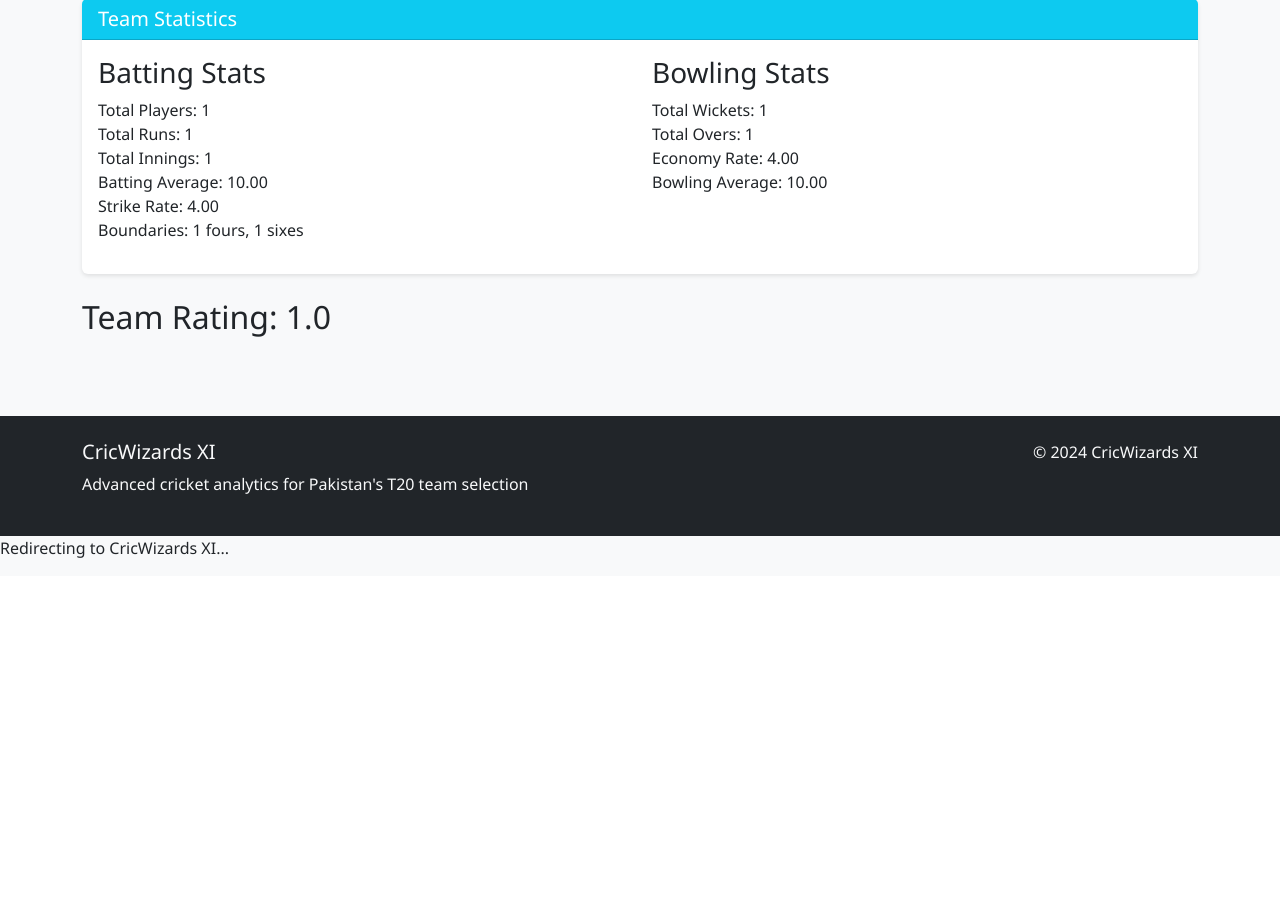
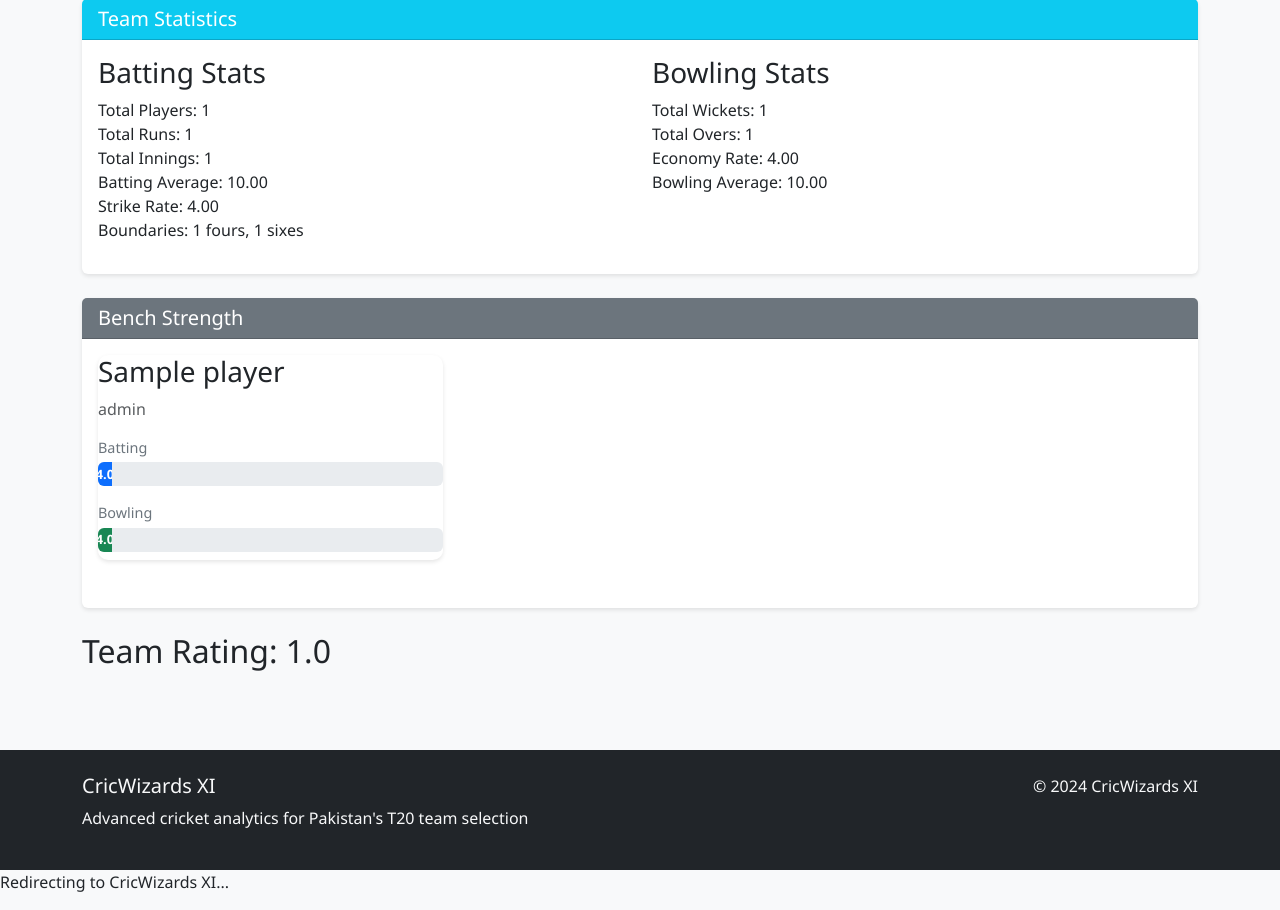
Before and after one commit to Kh4N02/FINAL-YEAR-PROJECT, a Flask app: template website/templates/predict.html in a window 1280 px wide. Shown: the part 971-1881 px from the top of the page. Before the commit the page ends 1529 px from the top, so only its background shows below. Run offline with Flask 2, Linux system fonts and the light colour scheme; the template is opened without the code that fills it: most values are stand-ins (such as "Sample title", 1, 10 or a date in 2020); parts of the project's set-up code (start-up, migrations or seed data) failed here and were passed over.

Commit message:
Bench strength added

```diff
--- a/cricwizards/websites/static/css/styles.css
+++ b/cricwizards/websites/static/css/styles.css
@@ -128,3 +128,28 @@ body {
     margin: 0;
     font-weight: 600;
 }
+
+/* Add these styles for bench strength */
+.bench-strength .player-card {
+    background: #f8f9fa;
+    border: 1px solid #dee2e6;
+    padding: 1rem;
+    border-radius: 8px;
+    transition: all 0.3s ease;
+}
+
+.bench-strength .player-card:hover {
+    transform: translateY(-3px);
+    box-shadow: 0 4px 8px rgba(0,0,0,0.1);
+}
+
+.bench-strength .player-card h3 {
+    font-size: 1.1rem;
+    margin-bottom: 0.5rem;
+    color: #495057;
+}
+
+.bench-strength .text-muted {
+    font-size: 0.9rem;
+    margin-bottom: 1rem;
+}
--- a/cricwizards/websites/templates/index.html
+++ b/cricwizards/websites/templates/index.html
@@ -11,13 +11,13 @@
         {% for team in teams %}
         <div class="col">
             <div class="team-card h-100">
-                <form action="{{ url_for('predict') }}" method="post">
+            <form action="{{ url_for('predict') }}" method="post">
                     <input type="hidden" name="team_id" value="{{ team.id }}">
                     <button type="submit" class="btn btn-light w-100 h-100 p-4 team-button">
                         <div class="team-flag mb-3">{{ team.flag }}</div>
                         <h3 class="team-name">{{ team.name }}</h3>
-                    </button>
-                </form>
+                </button>
+            </form>
             </div>
         </div>
         {% endfor %}
--- a/cricwizards/websites/templates/predict.html
+++ b/cricwizards/websites/templates/predict.html
@@ -99,6 +99,49 @@
             </div>
         </div>
 
+        <!-- Add this after the Team Stats Section -->
+        <div class="card mt-4">
+            <div class="card-header bg-secondary text-white">
+                <h2 class="h5 mb-0">Bench Strength</h2>
+            </div>
+            <div class="card-body">
+                <div class="row">
+                    {% for player in best_xi.bench_strength %}
+                    <div class="col-md-4 mb-3">
+                        <div class="player-card">
+                            <h3>{{ player.name }}</h3>
+                            <p class="text-muted">{{ player.role }}</p>
+                            <div class="stats-grid">
+                                {% if player.batting_rating > 0 %}
+                                <div class="stat-item">
+                                    <span class="label">Batting</span>
+                                    <div class="progress">
+                                        <div class="progress-bar bg-primary"
+                                             style="width: {{ (player.batting_rating/100)*100 }}%">
+                                            {{ "%.1f"|format(player.batting_rating) }}
+                                        </div>
+                                    </div>
+                                </div>
+                                {% endif %}
+                                {% if player.bowling_rating > 0 %}
+                                <div class="stat-item">
+                                    <span class="label">Bowling</span>
+                                    <div class="progress">
+                                        <div class="progress-bar bg-success"
+                                             style="width: {{ (player.bowling_rating/100)*100 }}%">
+                                            {{ "%.1f"|format(player.bowling_rating) }}
+                                        </div>
+                                    </div>
+                                </div>
+                                {% endif %}
+                            </div>
+                        </div>
+                    </div>
+                    {% endfor %}
+                </div>
+            </div>
+        </div>
+
         <div class="team-rating mt-4">
             <h2>Team Rating: {{ "%.1f"|format(best_xi.total_rating) }}</h2>
         </div>
```
Also changed, not shown: cricwizards/src/get_pakistan_t20.py (+19 -1 lines), cricwizards/websites/app.py (+9 -9 lines).
